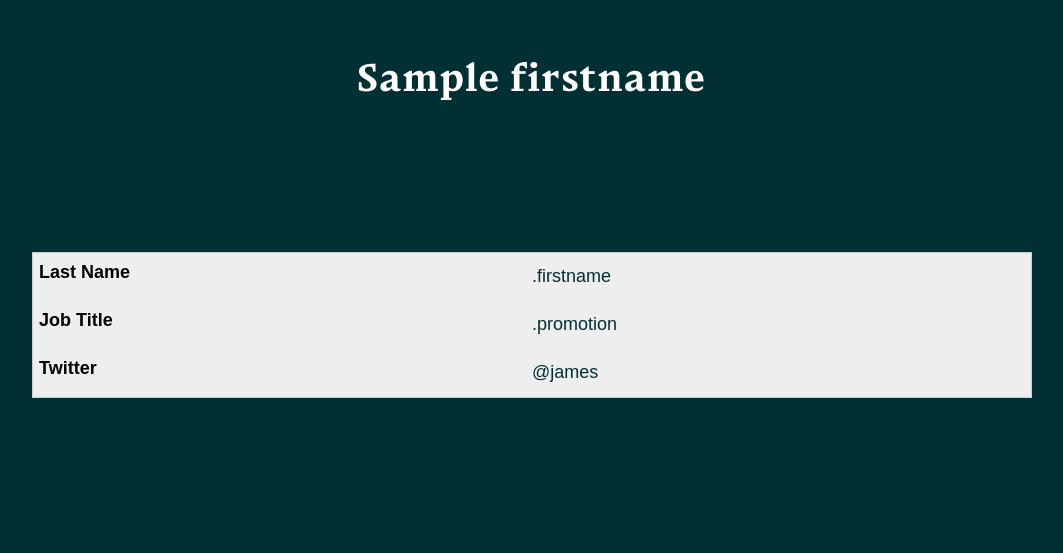
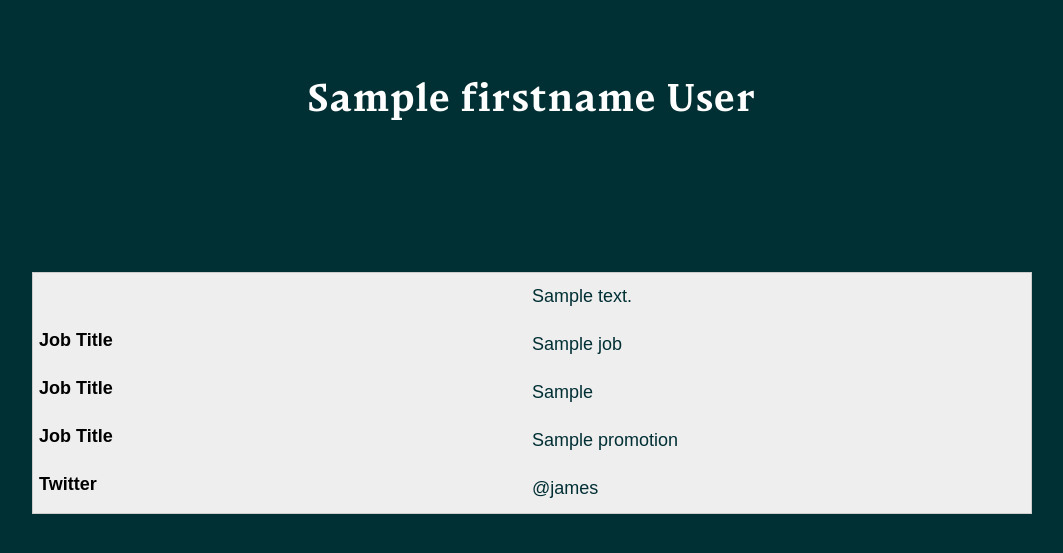
Before and after one commit to justineyg/annuaire2, a Symfony app: template templates/profil/detail.html.twig in a window 1280 px wide. Shown: the top 553 px of the page, without its empty margins (116-1179 px from the left). Run offline with Twig, Linux system fonts and the light colour scheme; the template is opened without the code that fills it: most values are stand-ins (such as "Sample title", 1, 10 or a date in 2020); some libraries are stand-ins or nearby versions.

Commit message:
Ajout data + réglement pbm

```diff
--- a/src/Controller/Admin/ProfilCrudController.php
+++ b/src/Controller/Admin/ProfilCrudController.php
@@ -41,6 +41,7 @@ class ProfilCrudController extends AbstractCrudController
                 ->setTargetFieldName(['lastname', 'firstname']),
             TextEditorField::new('biography'),
             TextField::new('email'),
+            TextField::new('job'),
             AssociationField::new('businessSector'),
             AssociationField::new('promotion'),
             DateTimeField::new('createdAt'),
--- a/templates/account/index.html.twig
+++ b/templates/account/index.html.twig
@@ -21,7 +21,7 @@
         <section>
             <h2>Mes informations</h2>
             <div>
-            <p>{{user.email}}</p>
+            {# <p>{{user.email}}</p> #}
             </div>
             <p>Modifier vos informations, identifiants et préférences...</p>
 
--- a/templates/profil/detail.html.twig
+++ b/templates/profil/detail.html.twig
@@ -1,6 +1,6 @@
 {% extends 'base.html.twig' %}
 
-{% block title %}?{% endblock %}
+{% block title %}{{profil.firstname}}{{profil.lastname}}{% endblock %}
 
 {% block body %}
     <style>
@@ -86,9 +86,9 @@ only screen and (max-width: 760px),
 
 }
     </style>
-
+     {% include "partials/_header.html.twig" %}
         <div class="example-wrapper">
-            <h1>{{profil.firstname}}</h1>
+            <h1>{{profil.firstname}} {{profil.lastname}}</h1>
                 <br><br>
                 {# {% for profil in profils %} #}
                 {# {% for profil in profils %} #}
@@ -97,7 +97,8 @@ only screen and (max-width: 760px),
                        <table>
                             <thead>
                                 <tr>
-                                <th>Nom Prénom</th>
+								<th>Biographie</th>
+								<th>Métier</td>
                                 <th>Secteur d'activité</th>
                                 <th>Promotion (année et nom)</th>
                                 <th>Contact</th>
@@ -107,8 +108,10 @@ only screen and (max-width: 760px),
                                 <tr>
 
                                 {# <td data-column="First Name"><a href="#"> {{ [profil.lastname, profil.firstname ]}}</a> </td> #}
-                                <td data-column="Last Name">.firstname</td>
-                                <td data-column="Job Title">.promotion</td>
+								<td>{{profil.biography}}</td>
+								<td data-column="Job Title">{{profil.job}}</td>
+								<td data-column="Job Title">{{profil.businessSector}}</td>
+                                <td data-column="Job Title">{{profil.promotion}}</td>
                                 <td data-column="Twitter">@james</td>
                                 </tr>
 								</a>
--- a/templates/promotion/index.html.twig
+++ b/templates/promotion/index.html.twig
@@ -86,7 +86,7 @@ only screen and (max-width: 760px),
 
 }
     </style>
-
+		{% include "partials/_header.html.twig" %}
         <div class="example-wrapper">
             <h1>Promotion : {{promotion.name}}</h1>
                 <br><br>
@@ -99,7 +99,8 @@ only screen and (max-width: 760px),
                                 <tr>
                                 <th>Nom</th>
 								<th>Prénom</th>
-                                <th>Secteur d'activité</th>
+                                <th>Profession</th>
+								<th>Secteur d'activité</th>
                                 <th>Promotion</th>
                                 <th>Contact</th>
                                 </tr>
@@ -111,6 +112,7 @@ only screen and (max-width: 760px),
                                 <td data-column="First Name"><a href="{{path( 'app_profil_detail', {'slug': p.slug}) }}"> {{ p.lastname}}</a></td>
                                 {# <td data-column="First Name">{{p.lastname}}</a></td> #}
 								<td data-column="Job Title">{{p.firstname}}</td>
+								<td data-column="Job Title">{{p.job}}</td>
 								<td data-column="Job Title">{{p.businessSector}}</td>
                                 <td data-column="Twitter">{{p.promotion.name}}</td>
 								<td></td>
```
Also changed, not shown: src/Controller/AccountController.php (+11 -2 lines), src/Controller/ProfilController.php (+25 -14 lines).
